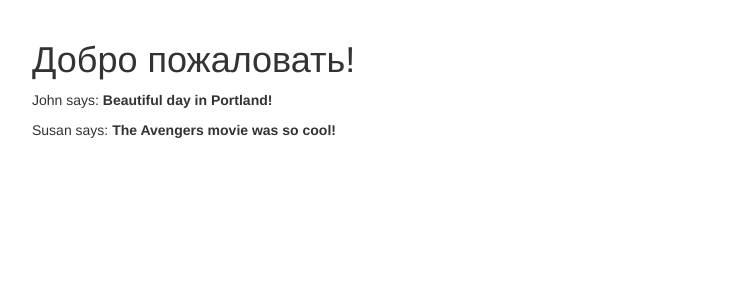
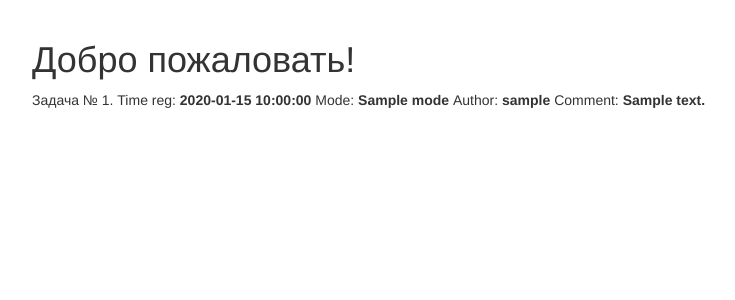
Before and after one commit to Dresvyannikov/task_manager, a Flask app: page / in a window 1280 px wide. Shown: the part 52-352 px from the top of the page, without its empty margins (38-773 px from the left). Run offline with Flask 2, Linux system fonts and the light colour scheme; tables that the repository leaves empty hold one stand-in row (values such as "Sample post"); some libraries are stand-ins or nearby versions.

Commit message:
Отоброжение задач

```diff
--- a/app/routes.py
+++ b/app/routes.py
@@ -30,18 +30,9 @@ import shutil
 # @login_required
 def index():
     # хард код примера будущих задач
-    posts = [
-        {
-            'author': {'username': 'John'},
-            'body': 'Beautiful day in Portland!'
-        },
-        {
-            'author': {'username': 'Susan'},
-            'body': 'The Avengers movie was so cool!'
-        }
-    ]
+    tasks = Task.query.all()
 
-    return render_template('index.html', title="Главная", posts=posts)
+    return render_template('index.html', title="Главная", tasks=tasks)
 
 
 @app.route('/login', methods=['GET', 'POST'])
--- a/app/templates/index.html
+++ b/app/templates/index.html
@@ -6,7 +6,15 @@
     {% else %}
     <h1>Добро пожаловать! </h1>
     {% endif %}
-    {% for post in posts %}
-    <div><p>{{ post.author.username }} says: <b>{{ post.body }}</b></p></div>
+    {% for task in tasks %}
+    <div>
+        <p>
+            Задача № {{ task.id }}.
+            Time reg: <b>{{ task.timestamp}}</b>
+            Mode: <b> {{ task.mode.name }} </b>
+            Author: <b> {{ task.author.username }}</b>
+            Comment: <b> {{ task.comment }}</b>
+        </p>
+    </div>
     {% endfor %}
 {% endblock %}
```
